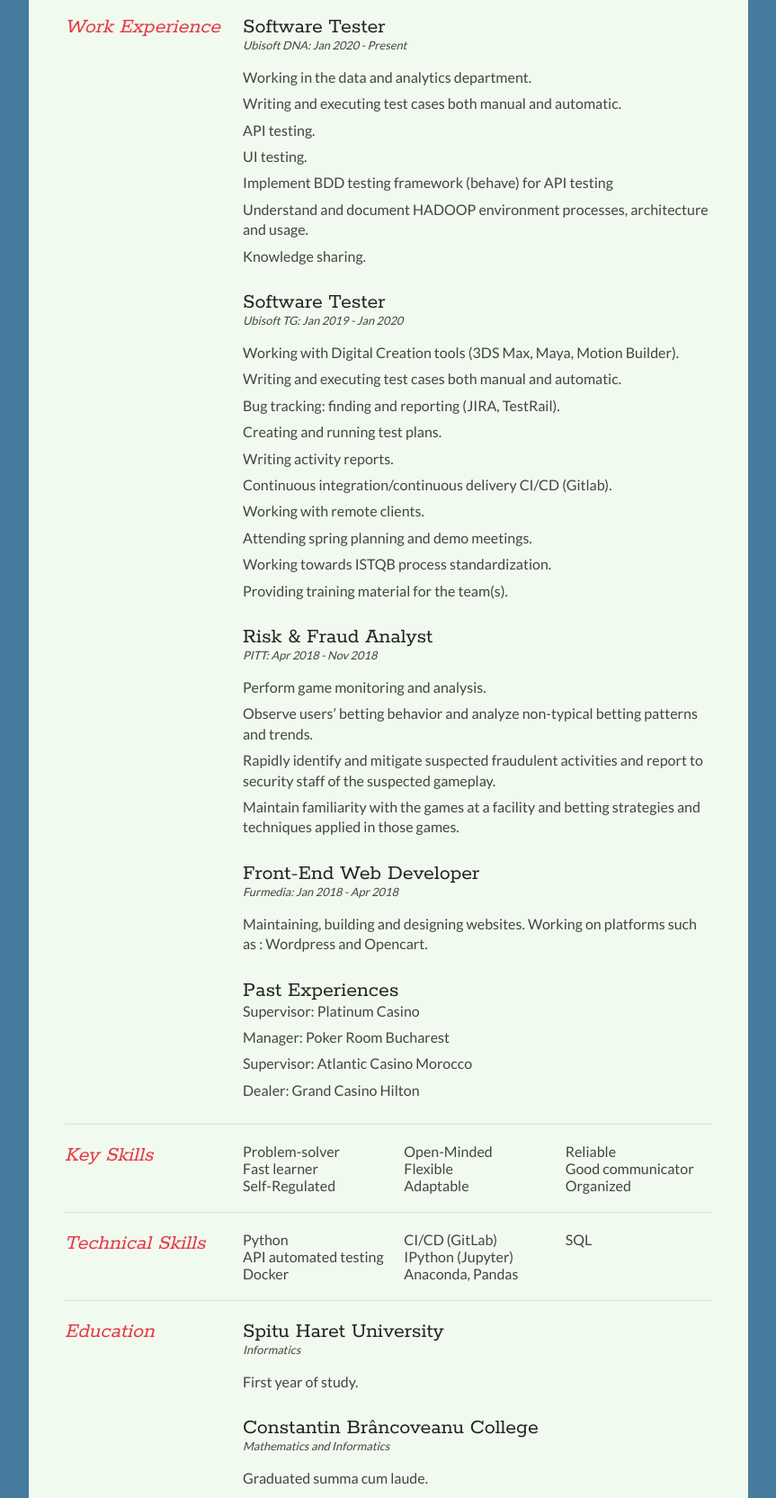
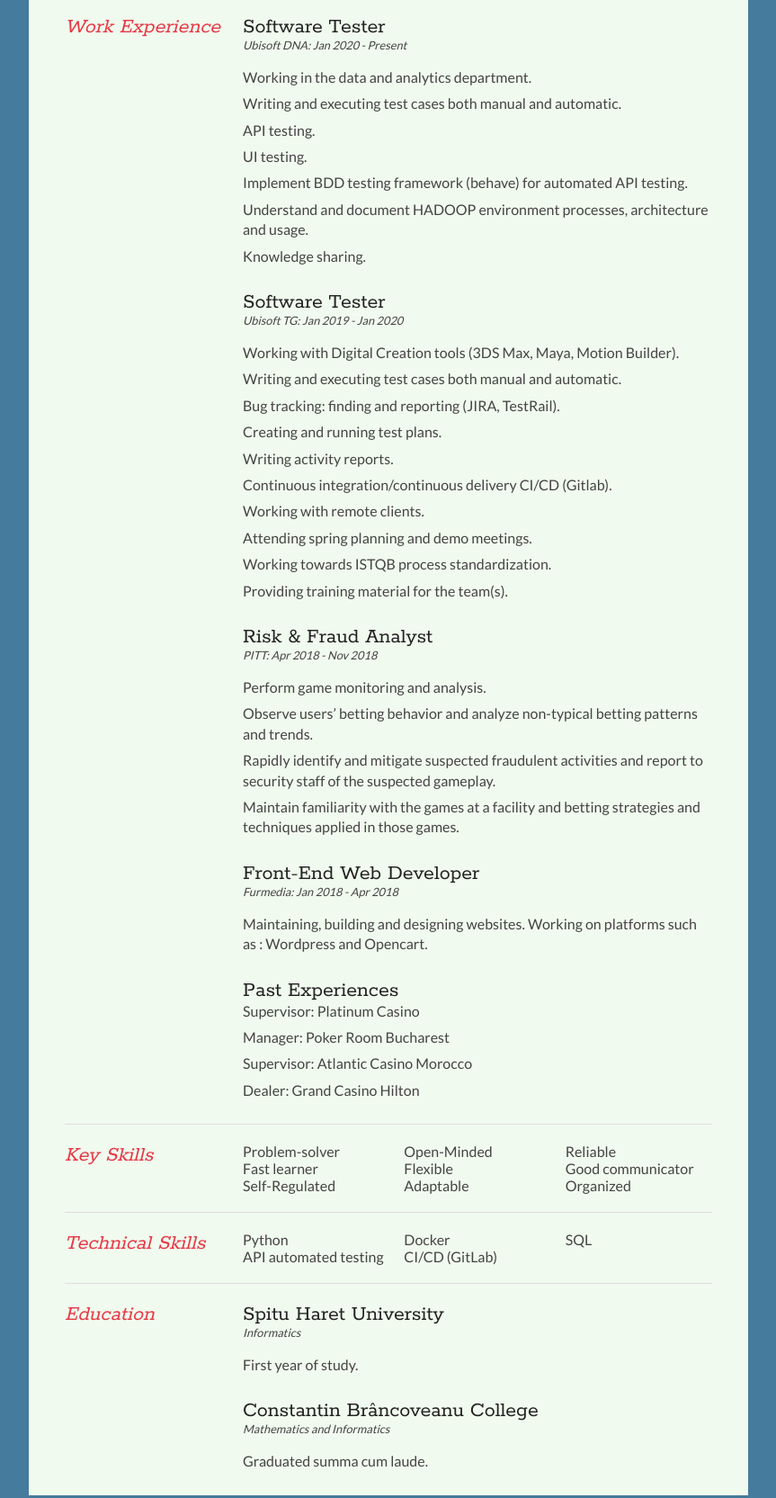
Before and after one commit to xtakacsx/resume_django, a Django app: page / in a window 1280 px wide. Shown: the part 324-1989 px from the top of the page at 90% size, without its empty margins (208-1071 px from the left). Run offline with Django 3.2, Linux system fonts and the light colour scheme.

Commit message:
Update key skills

```diff
--- a/resumes/templates/index.html
+++ b/resumes/templates/index.html
@@ -70,7 +70,7 @@
                     <p>Writing and executing test cases both manual and automatic.</p>
                     <p>API testing.</p>
                     <p>UI testing.</p>
-                    <p>Implement BDD testing framework (behave) for API testing</p>
+                    <p>Implement BDD testing framework (behave) for automated API testing.</p>
                     <p>Understand and document HADOOP environment processes, architecture and usage.</p>
                     <p>Knowledge sharing.</p>
                 </article>
@@ -157,8 +157,6 @@
                     <li>API automated testing</li>
                     <li>Docker</li>
                     <li>CI/CD (GitLab)</li>
-                    <li>IPython (Jupyter)</li>
-                    <li>Anaconda, Pandas</li>
                     <li>SQL</li>
                 </ul>
             </div>
```
